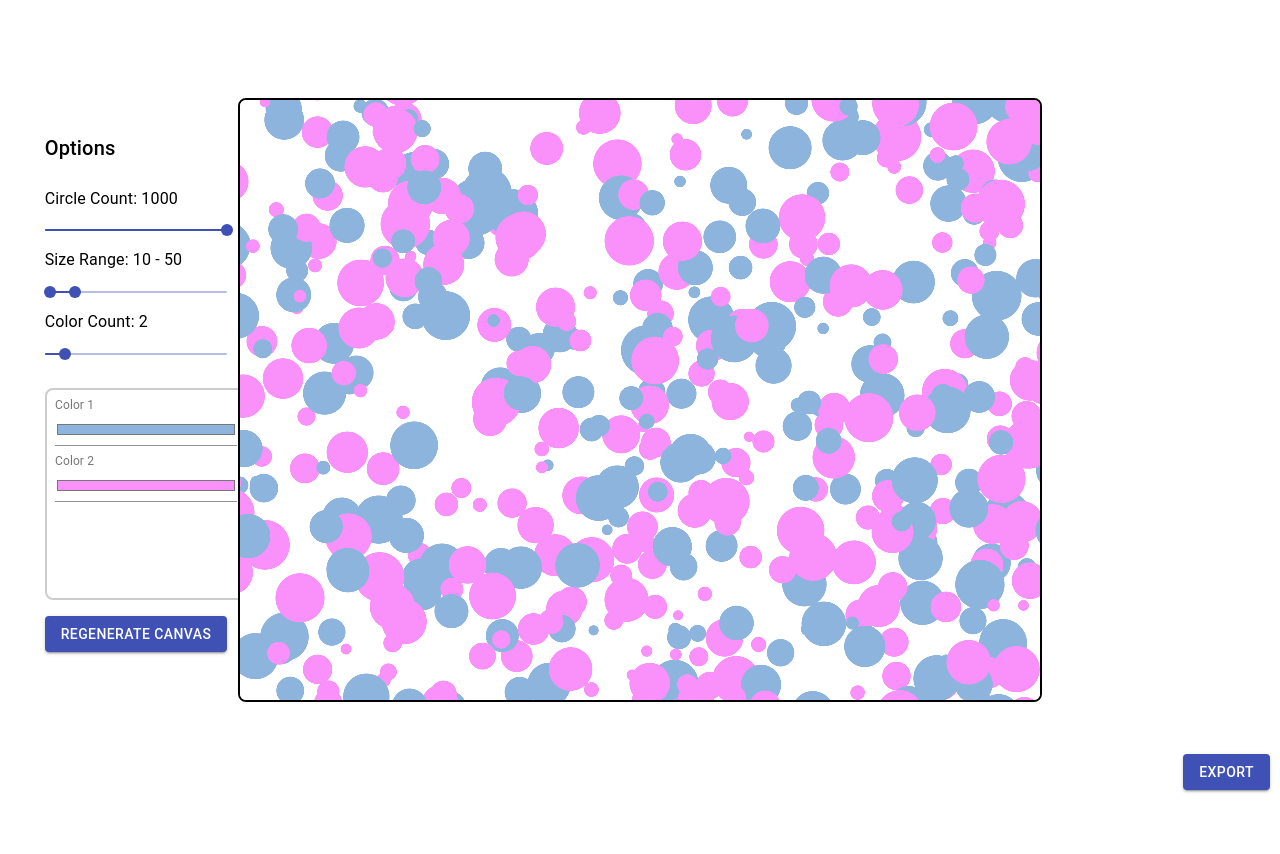
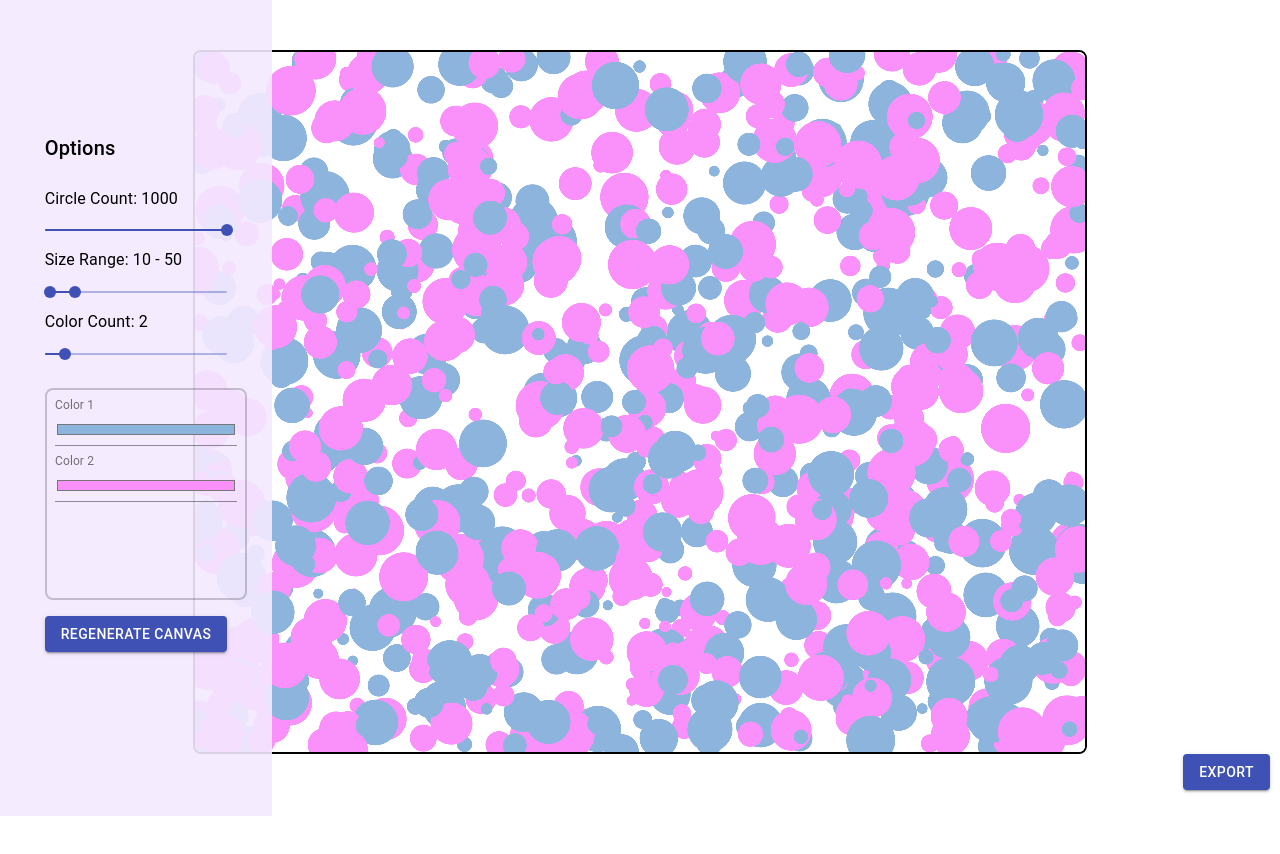
Before and after one commit to sabrinapalmer/plottermasterpiece, a React (Create React App) app: page / in a window 1280 px wide. Shown: the top 854 px of the page. After the commit the page ends 816 px from the top, so only its background shows below. Built offline with nearby package versions, Linux system fonts and the light colour scheme; the HTML template or start-up script is replaced by a standard one.

Commit message:
fixed canvas size and layout

```diff
--- a/src/Canvas.js
+++ b/src/Canvas.js
@@ -4,21 +4,22 @@ import p5 from 'p5';
 
 const useStyles = makeStyles((theme) => ({
   canvasContainer: {
-    width: '800px',
-    height: '600px',
+    width: 'calc((100vh - 100px) * 14 / 11)',
+    height: 'calc(100vh - 100px)', // Subtract 100px for top and bottom margins
     margin: '0 auto',
-    marginTop: '50vh',
-    transform: 'translateY(-50%)',
+    marginTop: '50px',
+    marginBottom: '50px',
     border: '2px solid black',
     borderRadius: theme.spacing(1),
     overflow: 'hidden',
     display: 'flex',
     justifyContent: 'center',
     alignItems: 'center',
+    lineHeight: 0,
   },
 }));
 
-const Canvas = ({ circleCount, colorCount, colors, sizeRange }) => {
+const Canvas = ({ circleCount, colors, sizeRange }) => {
   const classes = useStyles();
   const canvasRef = useRef(null);
   const [p, setP] = useState(null);
@@ -39,25 +40,25 @@ const Canvas = ({ circleCount, colorCount, colors, sizeRange }) => {
     }
   };
 
-  const handleRegenerateCanvas = () => {
-    if (p) {
-      regenerateCircles(p);
-    }
-  };
-
   useEffect(() => {
     const sketch = (p) => {
       p.setup = () => {
-        const pixelDensity = window.devicePixelRatio*4 || 1; // Get the pixel density of the device
-        const canvas = p.createCanvas(window.innerWidth, window.innerHeight).parent(canvasRef.current);
+        const windowHeight = window.innerHeight - 100; // Subtract 200px for top and bottom margins
+        const windowWidth = window.innerWidth;
+        const aspectRatio = 14 / 11;
+        let canvasHeight = windowHeight;
+        let canvasWidth = windowHeight * aspectRatio;
+
+        if (canvasWidth > windowWidth) {
+          canvasWidth = windowWidth;
+          canvasHeight = windowWidth / aspectRatio;
+        }
+
+        const pixelDensity = window.devicePixelRatio * 4 || 1; // Get the pixel density of the device
+        const canvas = p.createCanvas(canvasWidth, canvasHeight).parent(canvasRef.current);
         canvas.style.width = '100%'; // Make the canvas responsive
         canvas.style.height = '100%';
         p.pixelDensity(pixelDensity);
-        regenerateCircles(p);
-      };
-
-      p.windowResized = () => {
-        p.resizeCanvas(window.innerWidth, window.innerHeight);
         regenerateCircles(p);
       };
     };
--- a/src/Sidebar.js
+++ b/src/Sidebar.js
@@ -17,7 +17,7 @@ const useStyles = makeStyles((theme) => ({
     left: 0,
     width: 240,
     height: '100vh',
-    backgroundColor: 'rgba(255, 255, 255, 0.7)',
+    backgroundColor: 'rgba(244, 233, 255, 0.9)',
     padding: theme.spacing(2),
     display: 'flex',
     flexDirection: 'column',
```
